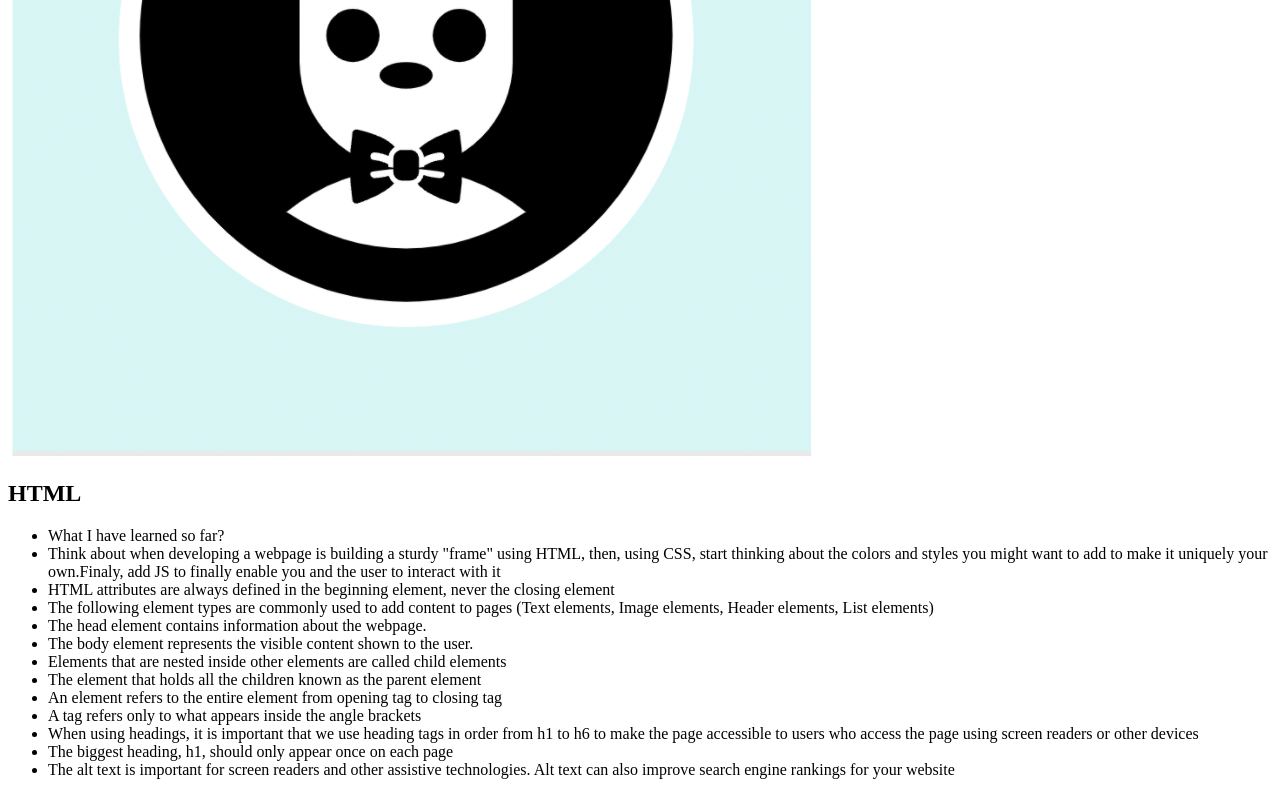
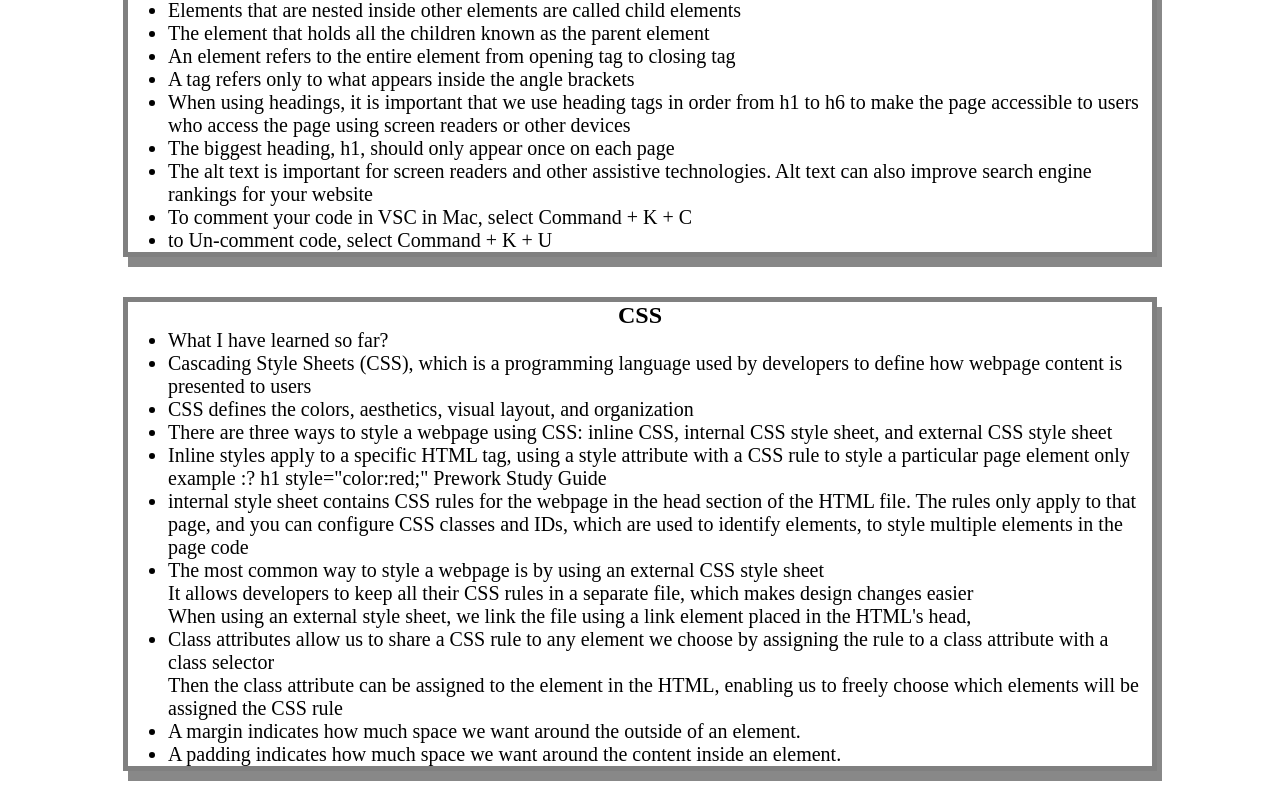
Before and after one commit to WFlorida2/prework-study-guide, a plain HTML site: page index.html in a window 1280 px wide. Shown: the part 400-1200 px from the top of the page. Drawn offline with Linux system fonts and the light colour scheme.

Commit message:
added CSS to project

```diff
--- /dev/null
+++ b/assets/style.css
@@ -0,0 +1,41 @@
+* {
+    margin: 0;
+    padding: 0;
+}
+
+header,footer {
+    width: 100%;
+    height: 120px;
+    background-color: blue;
+    color: white;
+}
+
+h1,
+h2 {
+    text-align: center;
+}
+
+img {
+    display: block;
+    height: 50px;
+    width: 50px;
+    margin-left: auto;
+    margin-right: auto;
+}
+
+ul {
+    padding-left: 40px;
+    font-size: 20px;
+}
+
+p {
+    text-align: center;
+    font-size: 30px;
+  }
+
+  .card {
+    width: 80%;
+    margin: 40px auto;
+    border: 5px solid gray;
+    box-shadow: 5px 10px #888888;
+  }
--- a/index.html
+++ b/index.html
@@ -4,6 +4,7 @@
     <meta charset="UTF-8" />
     <meta http-equiv="X-UA-Compatible" content="IE=edge" />
     <meta name="viewport" content="width=device-width, initial-scale=1.0" />
+    <link rel="stylesheet" href="./assets/style.css">
     <title>Prework Study Guide</title>
   </head>
   <body>
@@ -29,6 +30,8 @@
       <li>When using headings, it is important that we use heading tags in order from h1 to h6 to make the page accessible to users who access the page using screen readers or other devices</li>
       <li>The biggest heading, h1, should only appear once on each page</li>
       <li>The alt text is important for screen readers and other assistive technologies. Alt text can also improve search engine rankings for your website</li>
+      <li>To comment your code in VSC in Mac, select Command + K + C</li>
+      <li> to Un-comment code, select Command + K + U</li>
      </ul>
       </section>
 
@@ -36,11 +39,27 @@
         <h2>CSS</h2>
      <ul>
        <li>What I have learned so far?</li>
-       <li>Coming soon....</li>
+       <li>Cascading Style Sheets (CSS), which is a programming language used by developers to define how webpage content is presented to users</li>
+       <li>CSS defines the colors, aesthetics, visual layout, and organization</li>
+       <li>There are three ways to style a webpage using CSS: inline CSS, internal CSS style sheet, and external CSS style sheet</li>
+       <li>Inline styles apply to a specific HTML tag, using a style attribute with a CSS rule to style a particular page element only</li>
+       <ol> example :?  h1 style="color:red;" Prework Study Guide </ol>
+       <li>internal style sheet contains CSS rules for the webpage in the head section of the HTML file. The rules only apply to that page, and you can configure CSS classes and IDs, which are used to identify elements, to style multiple elements in the page code</li>
+       <li>The most common way to style a webpage is by using an external CSS style sheet</li>
+       <ol>It allows developers to keep all their CSS rules in a separate file, which makes design changes easier</ol>
+       <ol>When using an external style sheet, we link the file using a link element placed in the HTML's head, </ol>
+       <li>Class attributes allow us to share a CSS rule to any element we choose by assigning the rule to a class attribute with a class selector</li>
+       <ol>Then the class attribute can be assigned to the element in the HTML, enabling us to freely choose which elements will be assigned the CSS rule</ol>
+       <li>A margin indicates how much space we want around the outside of an element.</li>
+       <li>A padding indicates how much space we want around the content inside an element.</li>
+
+
+
+
      </ul>
       </section>
 
-      <section class="card" id="git-section">
+       <section class="card" id="git-section">
         <h2>Git</h2>
         <ul>
           <li>What I have learned so far?</li>
```
